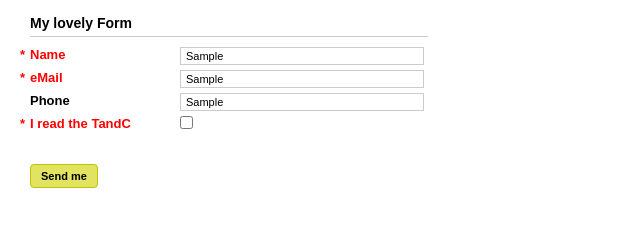
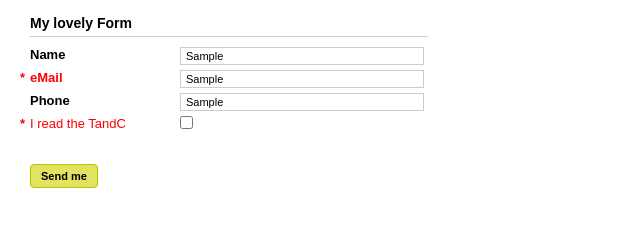
Before and after one commit to richie-lbi/xing, a plain HTML site: page index.html in a window 1280 px wide. Both pictures are taken after typing "Sample", "Sample", "Sample" into the empty fields and a click on the button "Send me". Shown: the full height of the page, 0-640 px from the left. Drawn offline with Linux system fonts and the light colour scheme.

Commit message:
Javascript validate name field function

```diff
--- a/index.html
+++ b/index.html
@@ -29,7 +29,7 @@
 			font-weight: bold;
 			font-size: 13px;
 		}
-		.tc label{
+		label.tc{
 			font-weight: 100;
 		}
 		input[type=text]{
@@ -62,6 +62,7 @@
 			width: 10px;
 			margin-left: -10px;
 			position: absolute;
+			font-weight: bold;
 		}
 	</style>
 </head>
@@ -85,8 +86,8 @@
 					<label for="tPhone">Phone</label>
 					<input id="tPhone" type="text" placeholder="e.g. 40 343434" />
 				</li>
-				<li class="tc">
-					<label for="cTC">I read the TandC</label>
+				<li>
+					<label for="cTC" class="tc">I read the TandC</label>
 					<input id="cTC" type="checkbox" />
 				</li>
 				<li>
@@ -98,13 +99,21 @@
 
 	<script>
 
-		// ASSUMPTION ON THE BREIF
+		// ASSUMPTIONS ON THE BREIF
+
 		// I interpreted 'modern browsers' in the brief as IE8 and above.
-		// Although someCSS and HTML5 elements I used aren't supported on IE8,
+		// Although some CSS and HTML5 elements I used aren't supported on IE8,
 		// they degrade in a way which doesn't affect the functionality of the form
 
-		// Even thought the brief didn't specify TC's were mandatory, I assumed the
-		// box would need to be ticked for successful submission
+		// Even though the brief didn't specify TC's were mandatory, I assumed the
+		// checkbox would need to be ticked for successful submission
+
+		// With the name validation field I've assumed that white space shouldn't
+		// count as part of the 3 characters and so ignored any spaces included
+		// in the input field
+
+		// Since there wasn't a PSD to match the font-family/size I've assumed the
+		// font was Arial (the font sizes are also approximate)
 
 		var xing = (function(){
 
@@ -131,7 +140,7 @@
 				showValidationErrors(nameInput,validName);
 				showValidationErrors(tcInput,validTC);
 
-				console.log('validEmail: ',validEmail, ' validName: ', validName);
+				console.log('validEmail: ',validEmail, ' validName: ', validName, ' validTC: ', validTC);
 				return false;
 			}
 
@@ -152,6 +161,7 @@
 			}
 
 			function validateName(){
+				if(nameInput.value.replace(/\s+/g, '').length > 2) return true;
 				return false;
 			}
 
```
